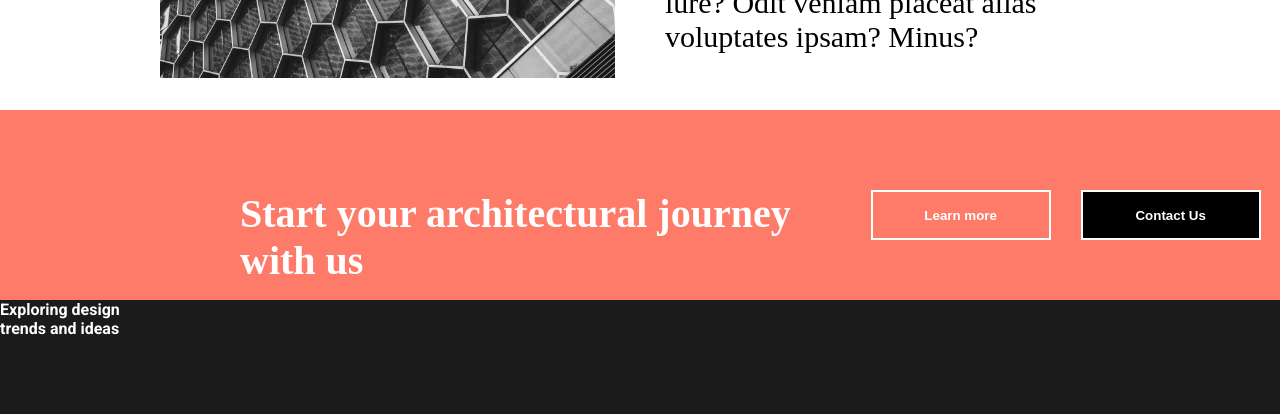
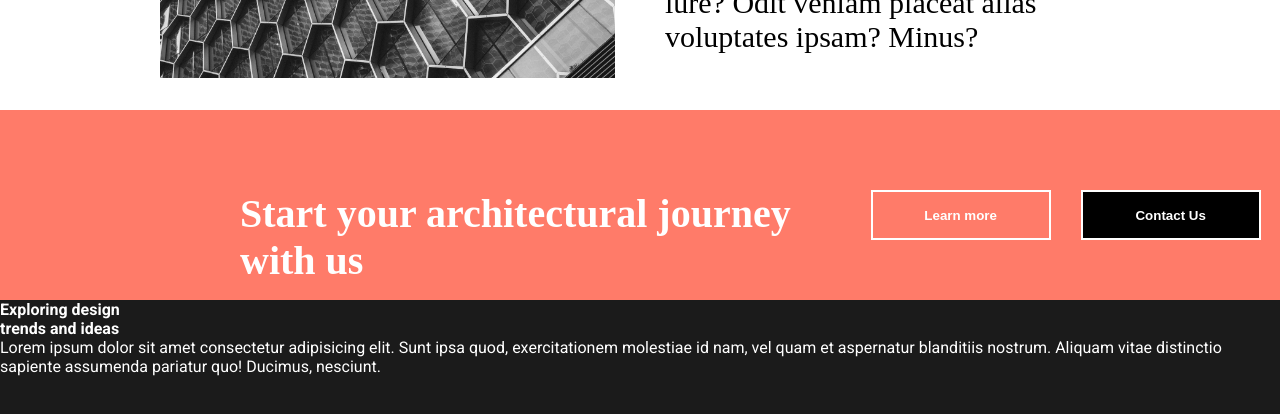
Before and after one commit to gabrieljcoutinho/Projeto-Archi-Firm, a React (Create React App) app: page / in a window 1280 px wide. Shown: the part 3416-3830 px from the top of the page. Built offline with nearby package versions, Linux system fonts and the light colour scheme.

Commit message:
conteu o pragra + classe

```diff
--- a/src/components/DesignrIdeas.jsx
+++ b/src/components/DesignrIdeas.jsx
@@ -8,6 +8,9 @@ const DesignrIdeas = () => {
                         <div className="conteudoInicialDesigner">
                         <h4>Exploring design <br />
                         trends and ideas</h4>
+
+                        <p className="paragrafoDescricaoDesgnerIdeas">Lorem ipsum dolor sit amet consectetur adipisicing elit. Sunt ipsa quod, exercitationem molestiae id nam, vel quam et aspernatur blanditiis nostrum. Aliquam vitae distinctio sapiente assumenda pariatur quo! Ducimus, nesciunt.</p>
+
                         </div>
 
     </div>
```
